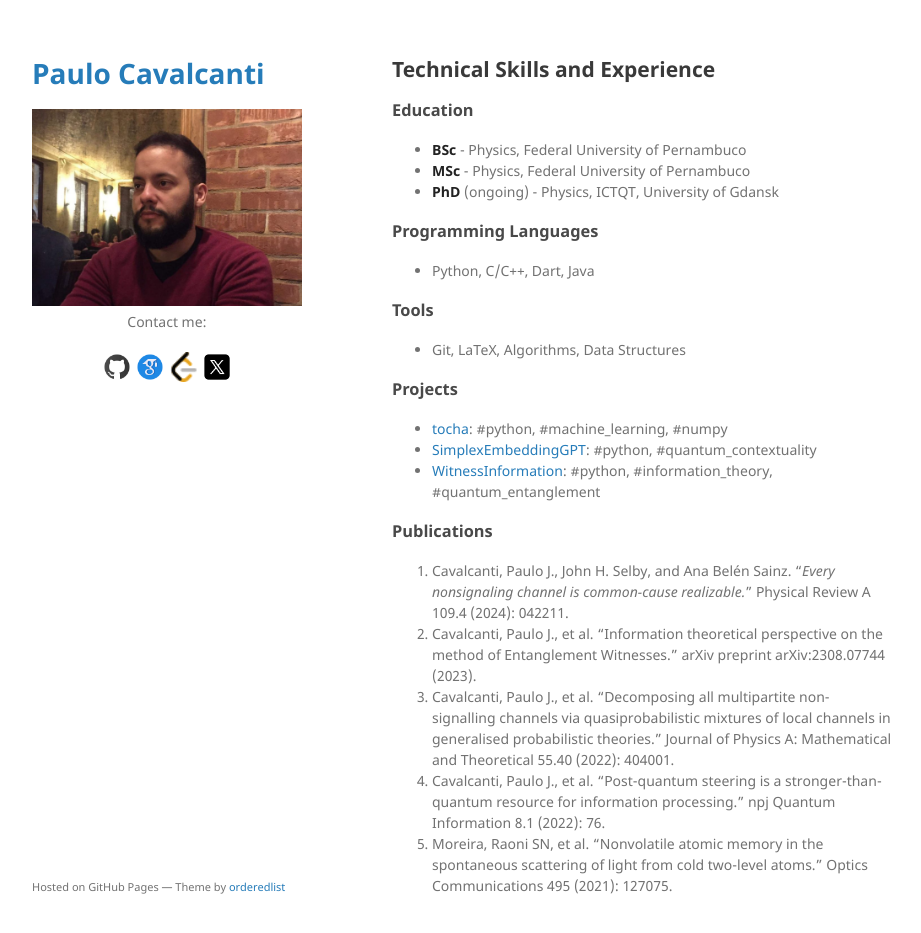
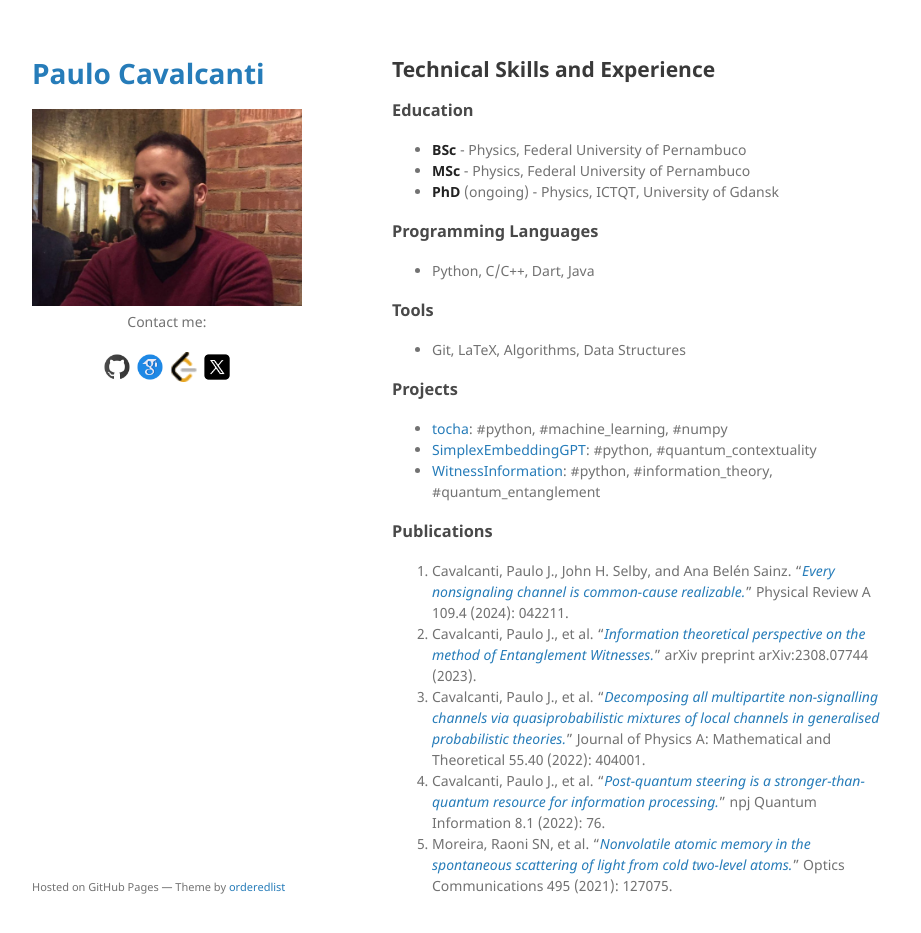
Before and after one commit to pjcavalcanti/pjcavalcanti.github.io, a Jekyll site: the page built from index.md, in a window 1280 px wide and 966 px high. Shown: the top 933 px of the window, without its empty margins (178-1099 px from the left). Built offline with Jekyll 4.4.1, drawn with Linux system fonts in a browser that asks for light colours; part of the change alters nothing that is shown.

```diff
--- a/_config.yml
+++ b/_config.yml
@@ -1,6 +1,20 @@
 title: Paulo Cavalcanti
 logo: /assets/img/paulo.png
-description: Paulo's webpage
+description: Portifolio
 #show_downloads: true
 #google_analytics:
 theme: jekyll-theme-minimal
+
+# Social Media Links
+social_links:
+  github: "https://github.com/pjcavalcanti"
+  google_scholar: "https://scholar.google.com/citations?user=fVK_IwUAAAAJ"
+  leetcode: "https://leetcode.com/pjcavalcanti"
+  twitter: "https://twitter.com/pcavf"
+
+# Icons
+icon_paths:
+  github: "./assets/icons/github.png"
+  google_scholar: "./assets/icons/google-scholar.png"
+  leetcode: "./assets/icons/leetcode.png"
+  twitter: "./assets/icons/x.png"
--- a/_layouts/default.html
+++ b/_layouts/default.html
@@ -47,17 +47,17 @@
         Contact me:
       </p>
       <p align="center">
-        <a href="https://github.com/pjcavalcanti" target="_blank">
-          <img src="./assets/icons/github.png" alt="GitHub" style="width:30px;"/>
+        <a href="{{ site.social_links.github }}" target="_blank">
+          <img src="{{ site.icon_paths.github }}" alt="GitHub" style="width:30px;"/>
         </a>
-        <a href="https://scholar.google.com/citations?user=fVK_IwUAAAAJ" target="_blank">
-          <img src="./assets/icons/google-scholar.png" alt="Google Scholar" style="width:30px;"/>
+        <a href="{{ site.social_links.google_scholar }}" target="_blank">
+          <img src="{{ site.icon_paths.google_scholar }}" alt="Google Scholar" style="width:30px;"/>
         </a>
-        <a href="https://leetcode.com/pjcavalcanti" target="_blank">
-          <img src="./assets/icons/leetcode.png" alt="LeetCode" style="width:30px;"/>
+        <a href="{{ site.social_links.leetcode }}" target="_blank">
+          <img src="{{ site.icon_paths.leetcode }}" alt="LeetCode" style="width:30px;"/>
         </a>
-        <a href="https://twitter.com/pcavf" target="_blank">
-          <img src="./assets/icons/x.png" alt="X (formerly Twitter)" style="width:30px;"/>
+        <a href="{{ site.social_links.twitter }}" target="_blank">
+          <img src="{{ site.icon_paths.twitter }}" alt="X (formerly Twitter)" style="width:30px;"/>
         </a>
       </p>
 
--- a/index.md
+++ b/index.md
@@ -28,8 +28,8 @@ toc: true
 
 ### Publications
 
-1. Cavalcanti, Paulo J., John H. Selby, and Ana Belén Sainz. "_Every nonsignaling channel is common-cause realizable._" Physical Review A 109.4 (2024): 042211.
-2. Cavalcanti, Paulo J., et al. "Information theoretical perspective on the method of Entanglement Witnesses." arXiv preprint arXiv:2308.07744 (2023).
-3. Cavalcanti, Paulo J., et al. "Decomposing all multipartite non-signalling channels via quasiprobabilistic mixtures of local channels in generalised probabilistic theories." Journal of Physics A: Mathematical and Theoretical 55.40 (2022): 404001.
-4. Cavalcanti, Paulo J., et al. "Post-quantum steering is a stronger-than-quantum resource for information processing." npj Quantum Information 8.1 (2022): 76.
-5. Moreira, Raoni SN, et al. "Nonvolatile atomic memory in the spontaneous scattering of light from cold two-level atoms." Optics Communications 495 (2021): 127075.
+1. Cavalcanti, Paulo J., John H. Selby, and Ana Belén Sainz. "[_Every nonsignaling channel is common-cause realizable._](https://journals.aps.org/pra/abstract/10.1103/PhysRevA.109.042211)" Physical Review A 109.4 (2024): 042211.
+2. Cavalcanti, Paulo J., et al. "[_Information theoretical perspective on the method of Entanglement Witnesses._](https://arxiv.org/abs/2308.07744)" arXiv preprint arXiv:2308.07744 (2023).
+3. Cavalcanti, Paulo J., et al. "[_Decomposing all multipartite non-signalling channels via quasiprobabilistic mixtures of local channels in generalised probabilistic theories._](https://iopscience.iop.org/article/10.1088/1751-8121/ac8ea4/meta)" Journal of Physics A: Mathematical and Theoretical 55.40 (2022): 404001.
+4. Cavalcanti, Paulo J., et al. "[_Post-quantum steering is a stronger-than-quantum resource for information processing._](https://www.nature.com/articles/s41534-022-00574-8)" npj Quantum Information 8.1 (2022): 76.
+5. Moreira, Raoni SN, et al. "[_Nonvolatile atomic memory in the spontaneous scattering of light from cold two-level atoms._](https://www.sciencedirect.com/science/article/abs/pii/S0030401821003242)" Optics Communications 495 (2021): 127075.
```
